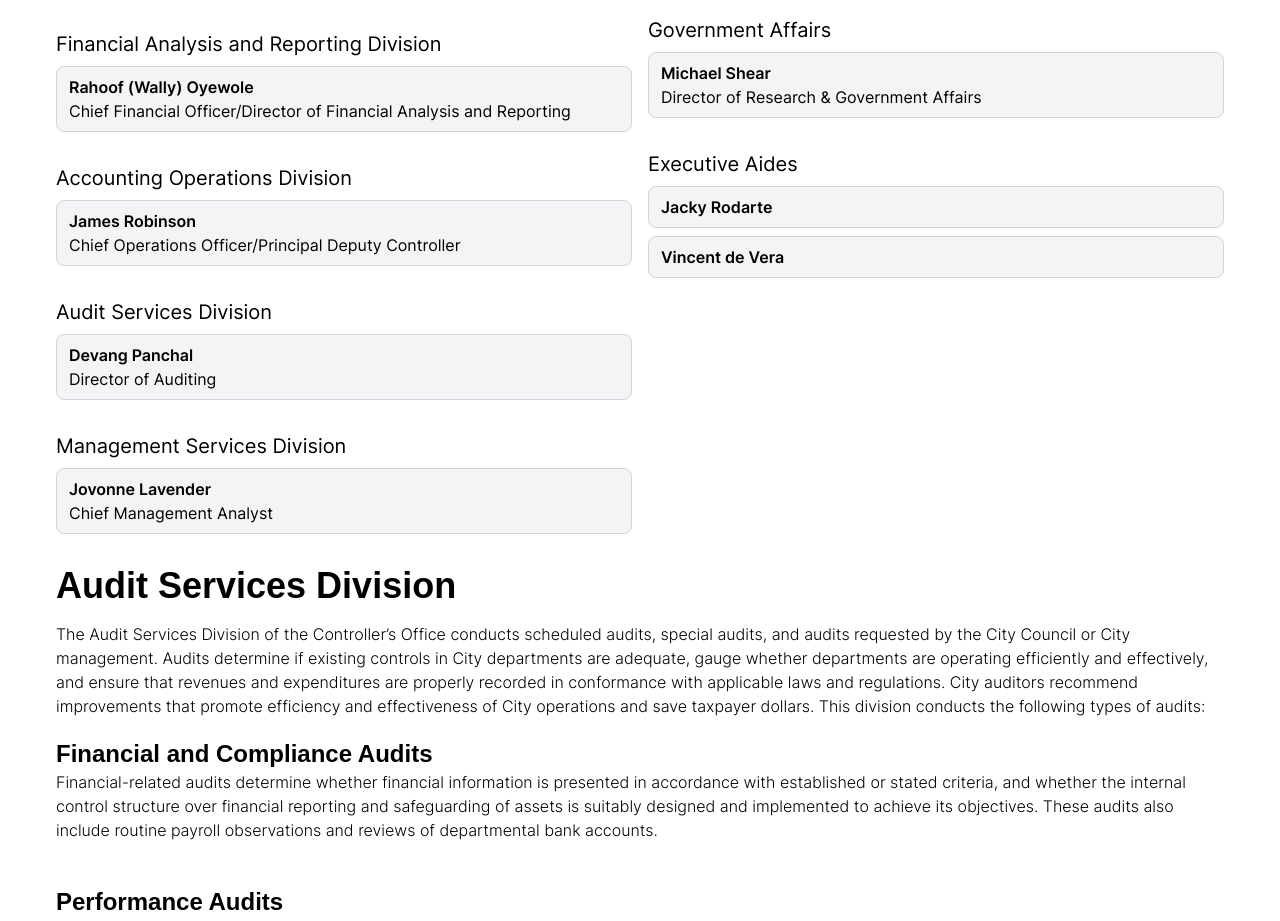
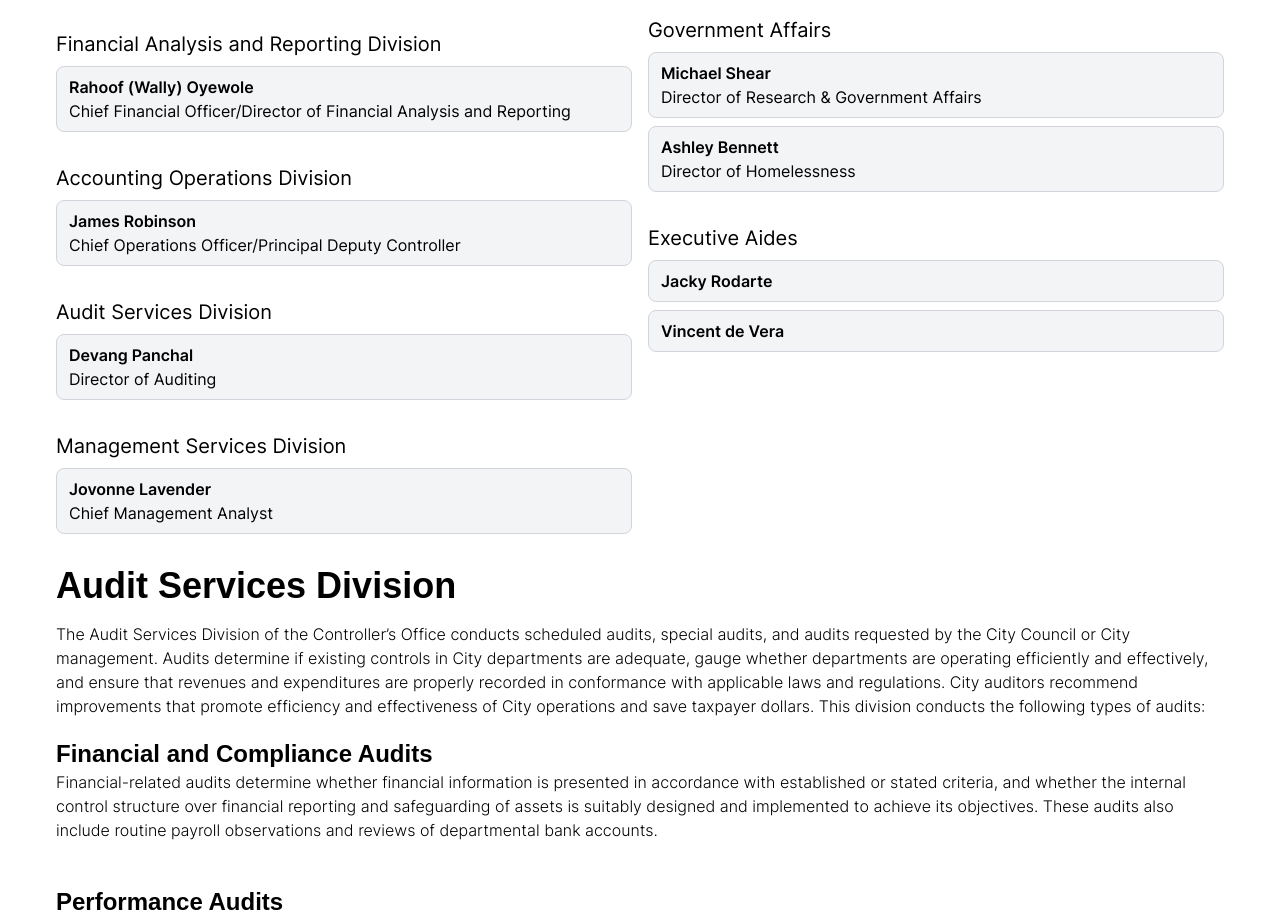
Before and after one commit to isaacylee/controller-website, a Next.js app: page /about in a window 1280 px wide. Shown: the part 1511-2432 px from the top of the page. Built offline with nearby package versions, Linux system fonts and the light colour scheme.

Commit message:
new director of homelessness

```diff
--- a/src/pages/about.tsx
+++ b/src/pages/about.tsx
@@ -210,6 +210,10 @@ export default function About(props: any) {
                 <ProfileCard
                   name='Michael Shear'
                   title='Director of Research & Government Affairs'
+                />
+                <ProfileCard
+                  name='Ashley Bennett'
+                  title='Director of Homelessness'
                 />
               </div>
               <div className='flex flex-col gap-y-2'>
```
